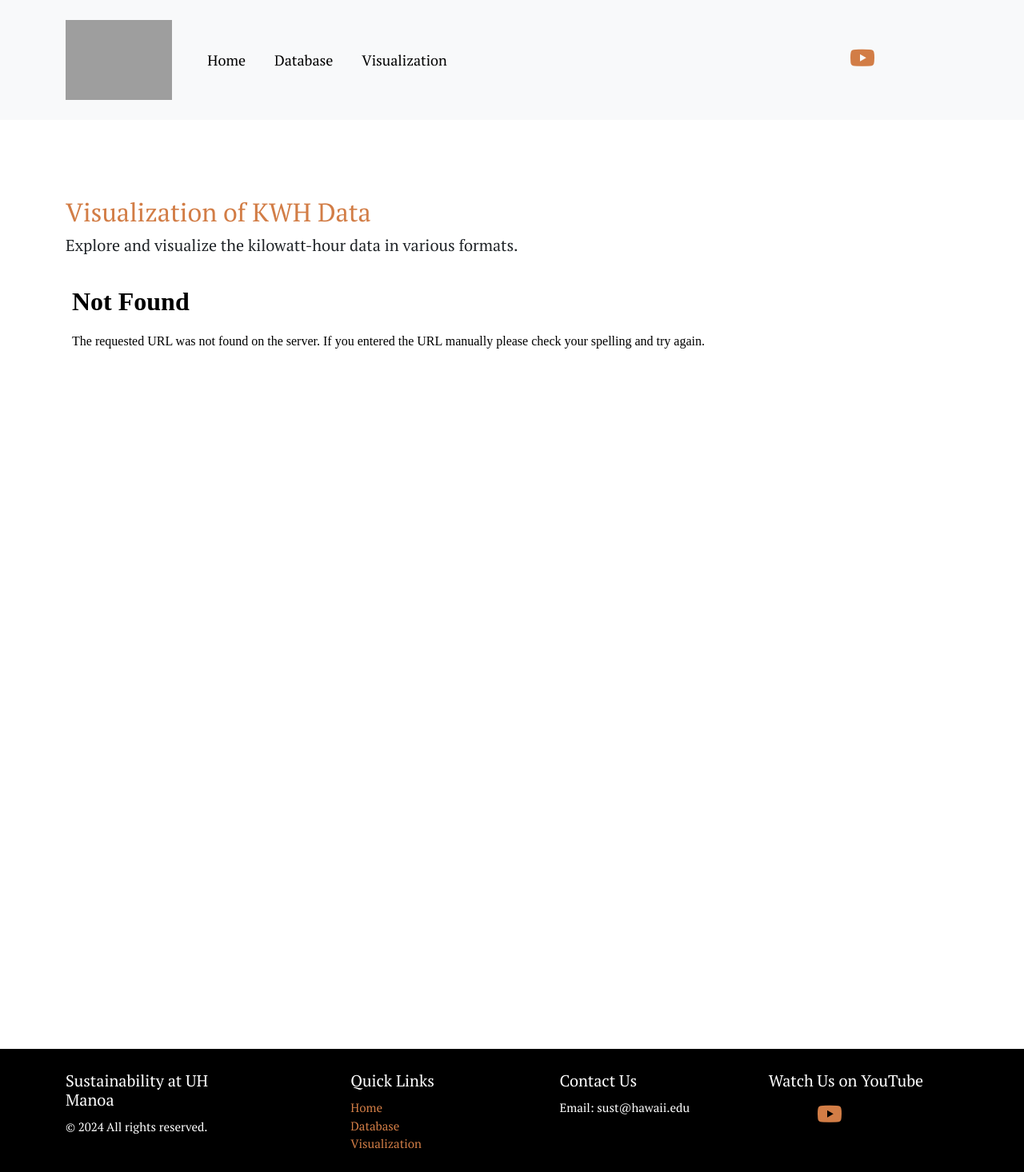
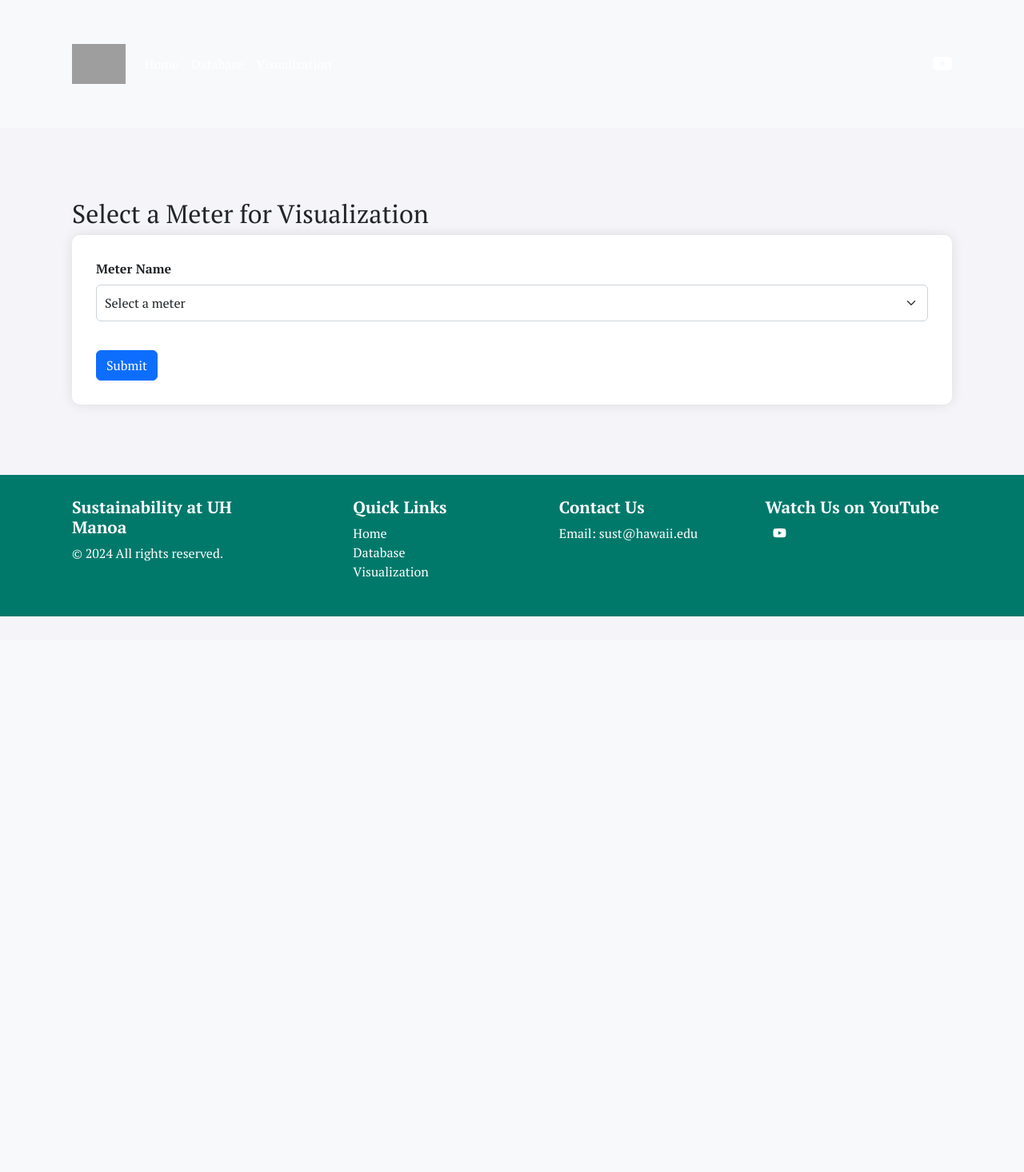
Before and after one commit to BFubumaK/Sustainability_Website, a Flask app: page /visualization in a window 1280 px wide. Shown: the whole page at 80% size. After the commit the page ends 771 px from the top, so only its background shows below. Run offline with Flask 3, Linux system fonts and the light colour scheme; data that the repository does not hold is empty; some libraries are stand-ins or nearby versions; grey boxes are pictures that could not be loaded.

Commit message:
Add dropdown option

```diff
--- a/app.py
+++ b/app.py
@@ -45,7 +45,21 @@ def show_recent_data():
 # Render visualization page
 @app.route('/visualization', methods=['GET', 'POST'])
 def visualization():
-    return render_template('visualization.html')
+    conn = get_db_connection()
+    cur = conn.cursor()
+
+    # Fetch distinct meter names from the database
+    cur.execute('SELECT DISTINCT meter_name FROM kwh.kwh_last24hrs ORDER BY meter_name;')
+    meter_names = cur.fetchall()
+
+    cur.close()
+    conn.close()
+
+    # Extract meter names from the result (list of tuples)
+    meter_names_list = [meter[0] for meter in meter_names]
+
+    # Render the visualization template and pass meter names
+    return render_template('visualization.html', meters=meter_names_list)
 
 
 if __name__ == '__main__':
--- a/static/style.css
+++ b/static/style.css
@@ -1,208 +1,151 @@
-/* General styles */
+/* General body styles */
 body {
   font-family: 'PT Serif', serif;
-  background-color: #FFFFFF;
-  background-size: cover;
-  background-position: center;
-  display: flex;
-  flex-direction: column;
-  min-height: 121vh;
+  background-color: #f4f4f9;
+  margin: 0;
+  padding: 0;
 }
 
-/* Body background image */
-.body-background {
-  background-image: url('https://images.pexels.com/photos/2521619/pexels-photo-2521619.jpeg?auto=compress&cs=tinysrgb&w=1260&h=750&dpr=2');
-  background-size: cover;
+.navbar {
+  background-color: #00796b;
+  color: white;
+  padding: 10px 0;
 }
 
-.container {
-  overflow-x: hidden;
-  position: relative;
+.navbar .navbar-brand img {
+  max-height: 50px;
 }
 
-.office-of-sustainability-section {
-  padding: 5px;
+.navbar .nav-link {
+  color: white !important;
 }
 
-/* Text styles */
-.text-center {
-  text-shadow: 2px 2px 4px rgba(0, 0, 0, 0.5);
-  color: #FFFFFF;
-  font-size: 80px;
+.navbar .social-icons a {
+  color: white;
+  margin-left: 10px;
+  font-size: 1.5rem;
 }
 
-.csv-upload-message,
-.csv-data-text-center,
-.table-header-name,
-.view-database-section-title,
-.database-title,
-.label {
-  color: #D27D46;
+.navbar .social-icons a:hover {
+  color: #ffeb3b;
 }
 
-.label {
-  padding: 5px;
+/* Page Container */
+.container {
+  padding: 40px 20px;
 }
 
-.csv-upload-message {
-  font-size: 16px;
-  position: relative;
-  text-align: left;
+/* Table styling */
+.table {
+  background-color: white;
+  border: 1px solid #ddd;
+  border-radius: 10px;
+  margin-top: 30px;
 }
 
-.database-title {
-  font-size: 50px;
+.table th, .table td {
+  padding: 12px;
   text-align: center;
+  vertical-align: middle;
 }
 
-/* Button styles */
-.btn-secondary {
-  background-color: #D27D46;
-  border-color: #D27D46;
+.table th {
+  background-color: #00796b;
+  color: white;
 }
 
-.btn-secondary:hover {
-  background-color: #B95B3A;
-  border-color: #B95B3A;
+.table tr:hover {
+  background-color: #f1f1f1;
 }
 
-/* Navbar styles */
-.navbar {
-  padding: 20px;
+.table .table-header-name {
+  font-size: 1.5rem;
+  font-weight: bold;
 }
 
-.navbar-brand img {
-  max-height: 100px;
+/* Form styles */
+form {
+  background-color: white;
+  padding: 30px;
+  border-radius: 10px;
+  box-shadow: 0 0 15px rgba(0, 0, 0, 0.1);
 }
 
-.nav-link {
-  color: black;
-  margin: 0 0 0 20px;
-  font-size: 18px;
+form .form-label {
+  font-weight: bold;
 }
 
-/* Footer styles */
+form .form-select {
+  padding: 10px;
+  font-size: 1rem;
+}
+
+form button {
+  background-color: #00796b;
+  color: white;
+  font-size: 1.1rem;
+  padding: 10px 20px;
+  border: none;
+  border-radius: 5px;
+  margin-top: 20px;
+}
+
+form button:hover {
+  background-color: #004d40;
+  cursor: pointer;
+}
+
+/* Footer Styles */
 footer {
-  background-color: black;
-  color: #FFFFFF;
-  text-align: left;
-  margin: auto 0 0 0;
+  background-color: #00796b;
+  color: white;
+  padding: 20px 0;
+  margin-top: 30px;
 }
 
 footer h2 {
-  font-size: 20px;
-  margin: 20px 0 10px 0;
+  font-size: 1.3rem;
+  font-weight: bold;
 }
 
-footer .col {
-  font-size: 15px;
+footer ul {
+  list-style: none;
+  padding-left: 0;
 }
 
-footer a {
-  color: #FFFFFF;
+footer ul li a {
+  color: white;
   text-decoration: none;
 }
 
-footer .col.text-center {
-  display: flex;
-  flex-direction: column;
-  align-items: center;
+footer ul li a:hover {
+  color: #ffeb3b;
 }
 
-footer .col:nth-child(2) a {
-  color: #D27D46;
+footer .social-icons a {
+  color: white;
+  margin: 0 10px;
 }
 
-footer .col:nth-child(2) a:hover {
-  color: #B95B3A;
+footer .social-icons a:hover {
+  color: #ffeb3b;
 }
 
-/* Social icons */
-.social-icons {
-  display: flex;
-  justify-content: center;
-  align-items: center;
-  margin: -2px 105px 0 0;
-}
+/* Responsive Design */
+@media (max-width: 768px) {
+  .table th, .table td {
+    font-size: 0.9rem;
+  }
 
-.social-icons a {
-  color: #D27D46;
-  font-size: 30px;
-}
+  .container {
+    padding: 20px 10px;
+  }
 
-.social-icons a:hover {
-  color: #B95B3A;
-}
+  form {
+    padding: 20px;
+  }
 
-/* Image in view database section */
-.database-image {
-  max-width: 100%;
-  padding: 10px;
-}
-
-/* Database section styles */
-.view-database-section {
-  background-color: #F6F6F6;
-  max-width: 92%;
-  margin: 0 auto;
-  box-shadow: 0 4px 15px rgba(0, 0, 0, 0.3);
-  padding: 20px;
-  border-radius: 15px;
-}
-
-.view-database-section img {
-  padding: 10px;
-}
-
-h4 {
-  margin: 0 0 0 5px;
-}
-
-/* Table styles */
-.table th, .table td {
-  text-align: left;
-  padding: 15px;
-}
-
-.table th {
-  background-color: #F8F9FA;
-  font-weight: bold;
-}
-
-/* Pagination styles */
-.pagination {
-  display: flex;
-  justify-content: center;
-}
-
-.pagination .page-item {
-  margin: 0 5px 0 0;
-}
-
-.pagination .page-link {
-  color: #D27D46;
-  background-color: #FFFFFF;
-  border: 1px solid #D27D46;
-}
-
-.pagination .page-link:hover,
-.pagination .active .page-link {
-  background-color: #D27D46;
-  color: #FFFFFF;
-}
-
-#page-input {
-  width: 100px;
-}
-
-/* Fade in animation */
-.fade-in {
-  opacity: 0;
-  animation: fadeIn 2s forwards;
-}
-
-@keyframes fadeIn {
-  to {
-    opacity: 1;
+  footer {
+    padding: 15px 0;
   }
 }
--- a/templates/entire_csv_data.html
+++ b/templates/entire_csv_data.html
@@ -7,7 +7,7 @@
   <link rel="stylesheet" href="../static/style.css">
   <link rel="stylesheet" href="https://cdn.jsdelivr.net/npm/bootstrap-icons@1.10.5/font/bootstrap-icons.css">
   <link rel="stylesheet" href="https://fonts.googleapis.com/css2?family=PT+Serif:wght@400;700&display=swap">
-  <title>KWH Data - Database</title>
+  <title>Database</title>
 </head>
 <body>
 
--- a/templates/index.html
+++ b/templates/index.html
@@ -7,7 +7,7 @@
   <link rel="stylesheet" href="../static/style.css">
   <link rel="stylesheet" href="https://cdn.jsdelivr.net/npm/bootstrap-icons@1.10.5/font/bootstrap-icons.css">
   <link rel="stylesheet" href="https://fonts.googleapis.com/css2?family=PT+Serif:wght@400;700&display=swap">
-  <title>KWH Data - Home</title>
+  <title>Home</title>
 </head>
 <body class="body-background">
 
--- a/templates/visualization.html
+++ b/templates/visualization.html
@@ -7,25 +7,22 @@
   <link rel="stylesheet" href="../static/style.css">
   <link rel="stylesheet" href="https://cdn.jsdelivr.net/npm/bootstrap-icons@1.10.5/font/bootstrap-icons.css">
   <link rel="stylesheet" href="https://fonts.googleapis.com/css2?family=PT+Serif:wght@400;700&display=swap">
-  <title>KWH Data - Visualization</title>
+  <title>Visualization</title>
 </head>
 <body>
 
 <!-- Navbar -->
 <nav class="navbar navbar-expand-sm navbar-light bg-light">
   <div class="container">
-    <!-- Logo -->
     <a class="navbar-brand" href="#">
       <img src="https://www.hawaii.edu/sustainability/wp-content/uploads/2019/03/UH-Office-of-Sustainability-400px.png"
            alt="Sustainability Office Logo">
     </a>
-    <!-- Links -->
     <ul class="navbar-nav">
       <li class="nav-item"><a class="nav-link" href="/">Home</a></li>
       <li class="nav-item"><a class="nav-link" href="/show_entire_csv_data">Database</a></li>
       <li class="nav-item"><a class="nav-link" href="/visualization">Visualization</a></li>
     </ul>
-    <!-- Social media icons -->
     <div class="social-icons ms-auto">
       <a href="https://www.youtube.com/@OfficeOfSustainability-wt7px" class="nav-link"><i
           class="bi bi-youtube"></i></a>
@@ -34,12 +31,22 @@
 </nav>
 
 <!-- Visualization section -->
-<div class="container my-5 pt-5">
-  <h2 class="table-header-name">Visualization of KWH Data</h2>
-  <p class="lead">Explore and visualize the kilowatt-hour data in various formats.</p>
-  <div id="visualization-container">
-    <iframe src="http://localhost:8081/dashboard/snapshot/nvJ5cyEX1C8G6aBCKsrMfKOX027FOFXz" width="900" height="920" frameborder="0"></iframe>
-  </div>
+<div class="container my-5">
+  <h2>Select a Meter for Visualization</h2>
+
+  <!-- Dropdown for meter names -->
+  <form action="" method="POST">
+    <div class="mb-3">
+      <label for="meter_name" class="form-label">Meter Name</label>
+      <select class="form-select" id="meter_name" name="meter_name" required>
+        <option value="" disabled selected>Select a meter</option>
+        {% for meter in meters %}
+          <option value="{{ meter }}">{{ meter }}</option>
+        {% endfor %}
+      </select>
+    </div>
+    <button type="submit" class="btn btn-primary">Submit</button>
+  </form>
 </div>
 
 <!-- Footer -->
@@ -74,7 +81,6 @@
 </footer>
 
 <!-- Scripts -->
-<!-- Bootstrap social media icons -->
 <script src="https://cdn.jsdelivr.net/npm/bootstrap@5.2.3/dist/js/bootstrap.bundle.min.js"></script>
 </body>
 </html>
```
